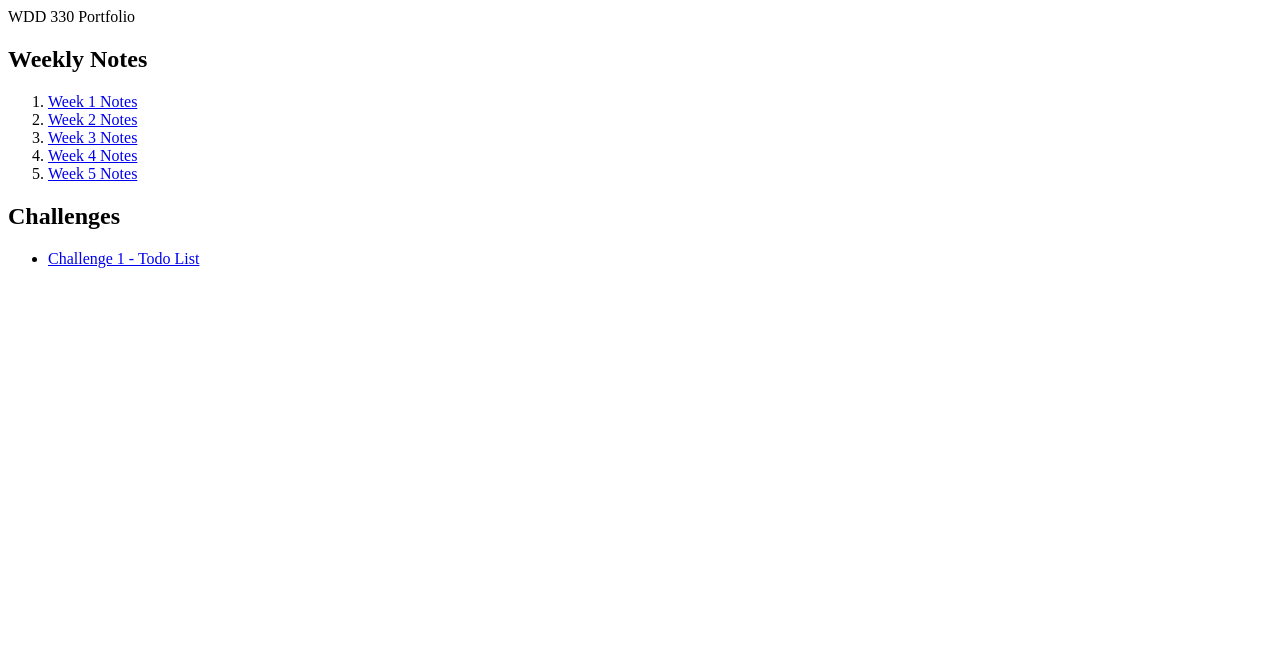
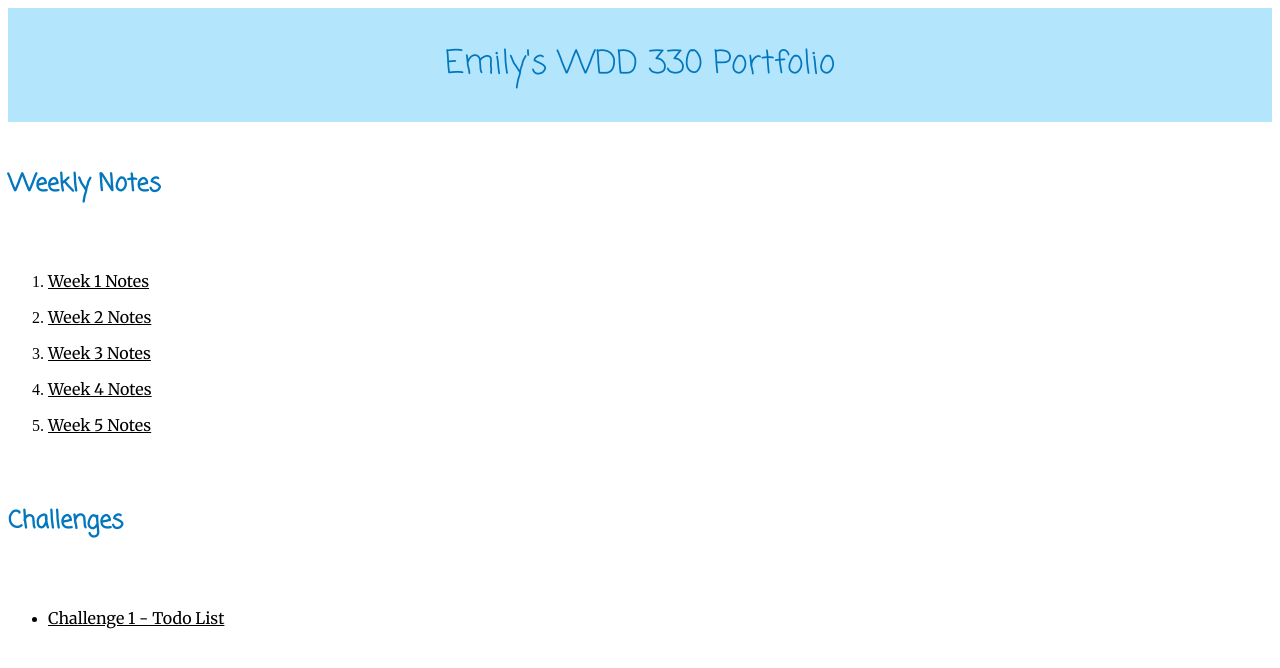
Before and after one commit to emily-purser/WDD330-Portfolio, a plain HTML site: page index.html in a window 1280 px wide. Drawn offline with Linux system fonts and the light colour scheme; a web font is replaced by a local one.

Commit message:
did some styling for the portfolio

```diff
--- a/css/styles.css
+++ b/css/styles.css
@@ -0,0 +1,40 @@
+@import url('https://fonts.googleapis.com/css2?family=Coming+Soon&family=Grape+Nuts&family=Merriweather&display=swap');
+.portfolio-header {
+    display: block;
+    padding-top: 1em;
+    padding-bottom: 1em;
+    background-color: #b3e5fc;
+    color: #0277bd;
+    font-size: xx-large;
+    font-family: 'Coming Soon', cursive;
+    text-align: center;
+}
+.main-list{
+    padding-top: 1em;
+    padding-bottom: 1em;
+
+}
+a{
+    color:black;
+    padding-top: 1em;
+    padding-bottom: 1em;
+    font-family: 'Merriweather', serif;
+
+}
+li{
+    color:black;
+    padding-top: 0.5em;
+    padding-bottom: 0.5em;
+}
+a:hover{
+    color: #0277bd;
+}
+h2, h1 {
+    font-family: 'Coming Soon', cursive;
+    color: #0277bd;
+    padding-top: 1em;
+    padding-bottom: 1em;
+}
+.notes-p, .notes-link{
+    margin: 1em;
+}
--- a/index.html
+++ b/index.html
@@ -7,15 +7,15 @@
         <meta name="viewport" content="width=device-width, initial-scale=1.0">
     </head>
     <body onload="getTableOfContents()">
-        <div id="wrapper"></div>
+        <div id="wrapper">
             <header class="portfolio-header">
-                WDD 330 Portfolio
+                Emily's WDD 330 Portfolio
             </header>
             <h2>Weekly Notes</h2>
             <ol id="main-list" name="main-list" class="main-list">
             </ol>
             <h2>Challenges</h2>
-            <ul>
+            <ul id="main-list" class="main-list">
                 <li><a href="/WDD330-Portfolio/challenge1/index.html">Challenge 1 - Todo List</a></li>
             </ul>
         </div>
```
Also changed, not shown: template/template.html (+1 -1 lines), week1/index.html (+1 -1 lines), week1/notes/index.html (+1 -1 lines), week2/index.html (+1 -1 lines), week2/notes/index.html (+1 -1 lines), week3/index.html (+1 -1 lines), week3/notes/index.html (+1 -1 lines), week4/index.html (+1 -1 lines), week4/notes/index.html (+1 -1 lines), week5/index.html (+1 -1 lines), week5/notes/index.html (+1 -1 lines).
